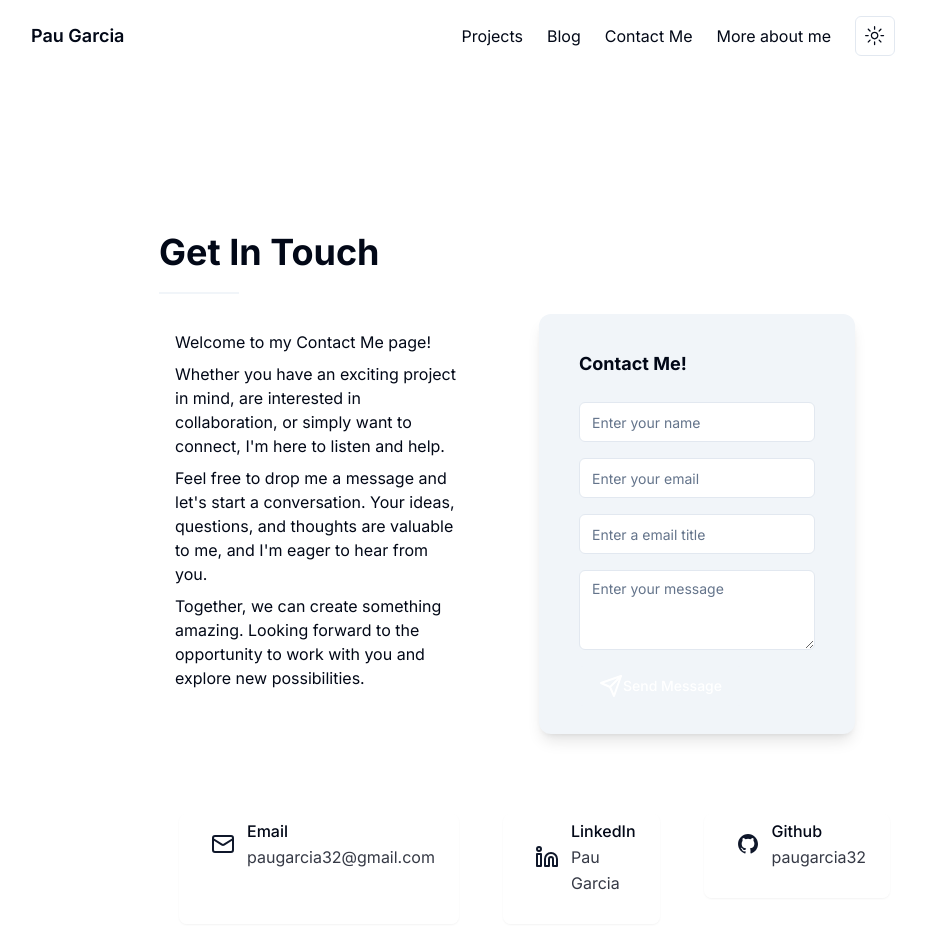
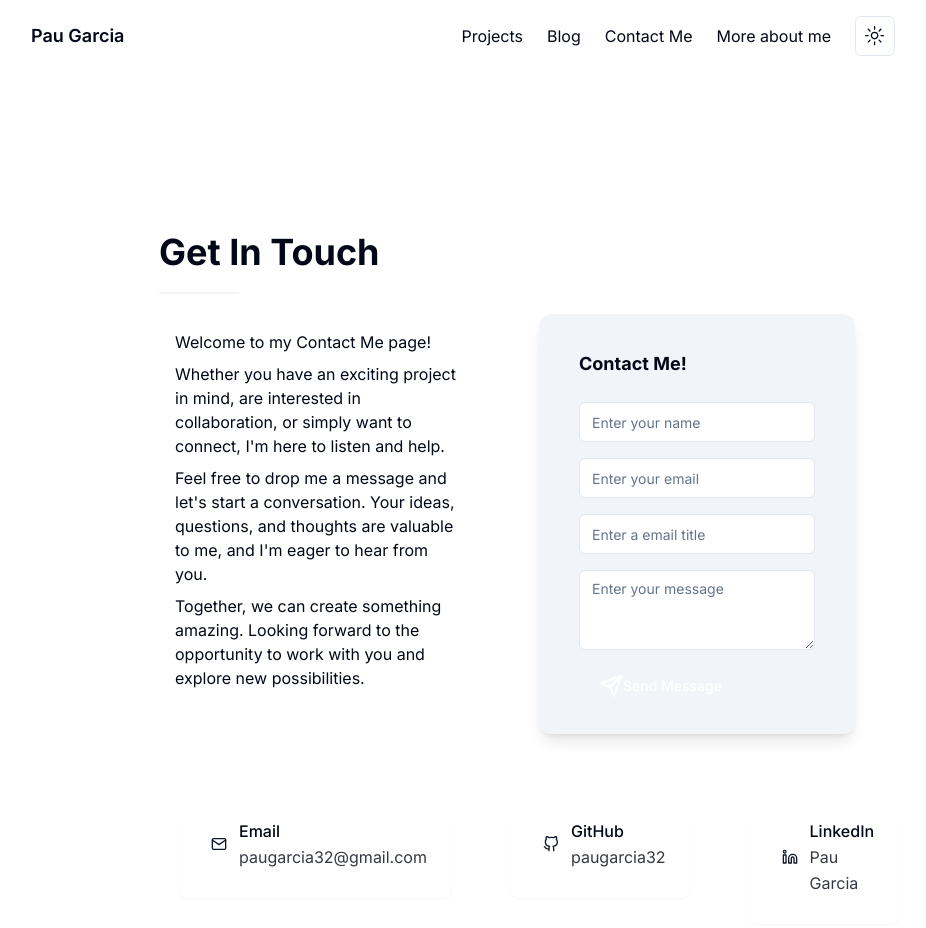
Before and after one commit to paugarcia32/paugarcia.dev, a Next.js app: page /contact in a window 1280 px wide. Shown: the top 928 px of the page, without its empty margins (177-1103 px from the left). Built offline with nearby package versions, Linux system fonts and the light colour scheme.

Commit message:
some clean code

```diff
--- a/src/app/contact/page.tsx
+++ b/src/app/contact/page.tsx
@@ -1,47 +1,19 @@
+// pages/contact.tsx
+
 /* eslint-disable react/no-unescaped-entities */
-import React, { useEffect } from "react";
-import { FiMail, FiGithub, FiLinkedin } from "react-icons/fi";
-import ContactForm from '@/components/contact-form'
-import { LinkedInIcon, GithubIcon, MailIcon } from "@/components/icons";
-import {
-  Card,
-  CardContent,
-  CardDescription,
-  CardFooter,
-  CardHeader,
-  CardTitle,
-} from "@/components/ui/card"
-
+import React from 'react';
+import ContactForm from '@/components/contact-form';
+import ContactCardBuilder from '@/components/ContactCardBuilder';
+import { Divider } from "@/components/Divider";
 
 export default function Contact() {
-
-  const contactInfo = [
-    {
-      icon: <FiMail />,
-      site: "Email",
-      username: "paugarcia32@gmail.com",
-    },
-    {
-      icon: <FiGithub />,
-      site: "GitHub",
-      username: "paugarcia32",
-    },
-    {
-      icon: <FiLinkedin />,
-      site: "LinkedIn",
-      username: "Pau Garcia",
-    },
-  ];
-
   return (
     <div className="w-screen max-w-4xl m-0 mx-auto leading-relaxed p-2.5 md:p-10 lg:p-20">
       <h1 className="text-4xl font-bold mb-5 font-title">Get In Touch</h1>
-      <div className="w-20 text-left h-0.5 bg-accent mb-5"></div>
+      <Divider />
       <div className="flex flex-col md:flex-row gap-5 mb-5 w-full">
         <div className="md:mt-4 mx-4">
-          <p className="font-body text-base mb-2">
-            Welcome to my Contact Me page!
-          </p>
+          <p className="font-body text-base mb-2">Welcome to my Contact Me page!</p>
           <p className="font-body text-base mb-2">
             Whether you have an exciting project in mind, are interested in collaboration, or simply want to connect, I'm here to listen and help.
           </p>
@@ -51,76 +23,10 @@ export default function Contact() {
           <p className="font-body text-base mb-2">
             Together, we can create something amazing. Looking forward to the opportunity to work with you and explore new possibilities.
           </p>
-          <p className="font-body text-base mb-2"></p>
-          <p className="font-body text-base mb-2"></p>
         </div>
-        <ContactForm/>
+        <ContactForm />
       </div>
-
-      <div className="flex flex-col md:flex-row gap-5 my-20 ">
-        <Card
-          className="border-none bg-background/60 dark:bg-default-100/50 mx-20 md:mx-5"
-
-        >
-          <CardContent>
-            <div className="flex items-center justify-center">
-              <div className="text-primary mx-2">
-                <MailIcon/>
-              </div>
-              <div className="flex flex-col">
-                <div className="flex flex-col gap-0 ml-1">
-                  <h1 className="text-large font-medium mt-1">Email</h1>
-                  <p className="text-small text-foreground/80 mb-1">paugarcia32@gmail.com</p>
-                </div>
-              </div>
-            </div>
-          </CardContent>
-        </Card>
-
-        <a href="https://www.linkedin.com/in/pau-garcia-513817287/">
-          <Card
-
-          className="border-none bg-background/60 dark:bg-default-100/50 mx-20 md:mx-1"
-
-        >
-          <CardContent>
-            <div className="flex items-center justify-center">
-              <div className="text-primary mx-2">
-                <LinkedInIcon/>
-              </div>
-              <div className="flex flex-col">
-                <div className="flex flex-col gap-0 ml-1">
-                  <h1 className="text-large font-medium mt-1">LinkedIn</h1>
-                  <p className="text-small text-foreground/80 mb-1">Pau Garcia</p>
-                </div>
-              </div>
-            </div>
-          </CardContent>
-        </Card>
-        </a>
-
-        <a href="https://github.com/paugarcia32">
-          <Card
-
-          className="border-none bg-background/60 dark:bg-default-100/50 mx-20 md:mx-5"
-
-        >
-          <CardContent>
-            <div className="flex items-center justify-center">
-              <div className="text-primary mx-2">
-                <GithubIcon/>
-              </div>
-              <div className="flex flex-col">
-                <div className="flex flex-col gap-0 ml-1">
-                  <h1 className="text-large font-medium mt-1">Github</h1>
-                  <p className="text-small text-foreground/80 mb-1">paugarcia32</p>
-                </div>
-              </div>
-            </div>
-          </CardContent>
-        </Card>
-        </a>
-      </div>
+      <ContactCardBuilder />
     </div>
   );
 }
--- a/src/app/not-found.tsx
+++ b/src/app/not-found.tsx
@@ -1,7 +1,26 @@
-export default function NotFound() {
+/* eslint-disable react/no-unescaped-entities */
+// pages/not-found.tsx
+
+import Link from 'next/link';
+
+const NotFoundPage: React.FC = () => {
   return (
-    <main>
-      <h1>NOT FOUND</h1>
+    <main className="flex flex-col items-center justify-center min-h-full">
+      <h1 className="text-4xl font-bold mb-8">404 - Not Found</h1>
+      <p className="text-lg mb-8">The page you're looking for doesn't exist.</p>
+      <div className="flex gap-4">
+        <Link href="/" className="bg-primary text-white py-2 px-4 rounded-md hover:bg-primary-dark transition duration-300">
+            Go to Home
+        </Link>
+        <Link href="/blog" className="bg-secondary text-white py-2 px-4 rounded-md hover:bg-secondary-dark transition duration-300">
+            Visit Blog
+        </Link>
+        <Link href="/contact" className="bg-accent text-white py-2 px-4 rounded-md hover:bg-accent-dark transition duration-300">
+            Contact Us
+        </Link>
+      </div>
     </main>
   );
-}
+};
+
+export default NotFoundPage;
--- /dev/null
+++ b/src/components/ContactCardBuilder.tsx
@@ -0,0 +1,38 @@
+// components/ContactCardBuilder.tsx
+
+import React from 'react';
+import { ContactCard } from './cards';
+import { FiMail, FiGithub, FiLinkedin } from "react-icons/fi";
+
+const contactInfo = [
+  {
+    icon: <FiMail />,
+    site: "Email",
+    username: "paugarcia32@gmail.com",
+    link: "mailto:paugarcia32@gmail.com"
+  },
+  {
+    icon: <FiGithub />,
+    site: "GitHub",
+    username: "paugarcia32",
+    link: "https://github.com/paugarcia32"
+  },
+  {
+    icon: <FiLinkedin />,
+    site: "LinkedIn",
+    username: "Pau Garcia",
+    link: "https://www.linkedin.com/in/pau-garcia-513817287/"
+  }
+];
+
+const ContactCardBuilder: React.FC = () => {
+  return (
+    <div className="flex flex-col md:flex-row gap-5 my-20">
+      {contactInfo.map((info, index) => (
+        <ContactCard key={index} icon={info.icon} site={info.site} username={info.username} link={info.link} />
+      ))}
+    </div>
+  );
+};
+
+export default ContactCardBuilder;
--- a/src/components/cards.tsx
+++ b/src/components/cards.tsx
@@ -14,6 +14,7 @@ import { Avatar, AvatarFallback, AvatarImage } from "@/components/ui/avatar";
 import { Button } from "@/components/ui/button";
 import { Linkedin, Github } from "lucide-react";
 import { Badge } from "@/components/ui/badge";
+import { FiMail, FiGithub, FiLinkedin } from "react-icons/fi";
 
 import Link from "next/link";
 import { PostMetadata } from "./PostMetadata";
@@ -205,3 +206,36 @@ export const PostCard = (props: PostMetadata) => {
         </CardFooter>
     </Card>
   )}
+
+  interface ContactCardProps {
+  icon: React.ReactNode;
+  site: string;
+  username: string;
+  link?: string;
+}
+
+export const ContactCard: React.FC<ContactCardProps> = ({ icon, site, username, link }) => {
+  const CardContentElement = (
+    <Card className="border-none bg-background/60 dark:bg-default-100/50 mx-20 md:mx-5">
+      <CardContent>
+        <div className="flex items-center justify-center">
+          <div className="text-primary mx-2">{icon}</div>
+          <div className="flex flex-col">
+            <div className="flex flex-col gap-0 ml-1">
+              <h1 className="text-large font-medium mt-1">{site}</h1>
+              <p className="text-small text-foreground/80 mb-1">{username}</p>
+            </div>
+          </div>
+        </div>
+      </CardContent>
+    </Card>
+  );
+
+  return link ? (
+    <a href={link} target="_blank" rel="noopener noreferrer">
+      {CardContentElement}
+    </a>
+  ) : (
+    CardContentElement
+  );
+};
```
